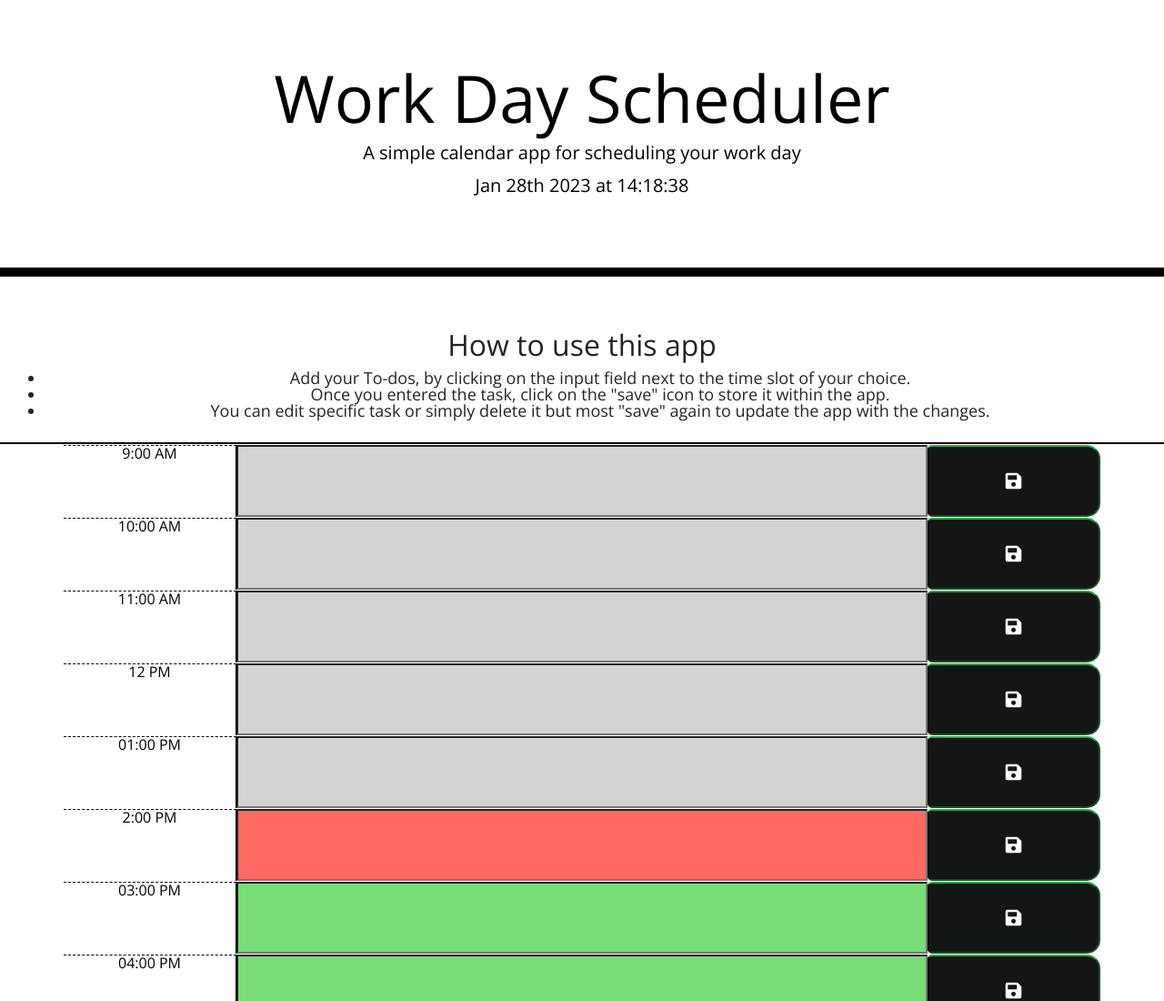
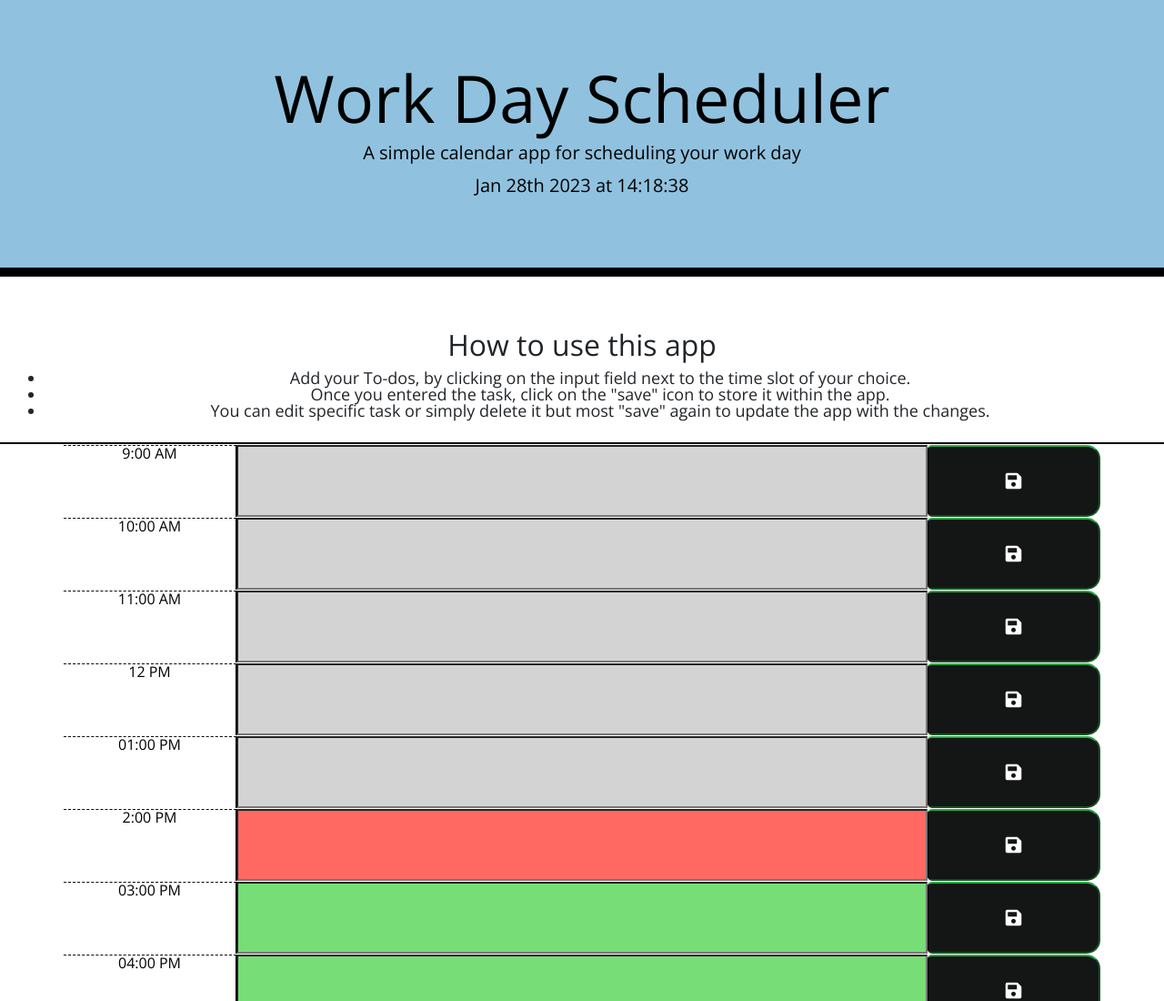
Before and after one commit to kifeakor22/daily-planner, a plain HTML site: page index.html in a window 1280 px wide. Shown: the top 1100 px of the page at 91% size. Drawn offline with nearby package versions, Linux system fonts and the light colour scheme.

Commit message:
updated jumbotron color

```diff
--- a/assets/css/style.css
+++ b/assets/css/style.css
@@ -15,7 +15,7 @@ textarea {
 
 .jumbotron {
   text-align: center;
-  background-color: white;
+  background-color: rgb(144, 194, 223);
   color: black;
   border-radius: 0;
   border-bottom: 10px solid black;
```
